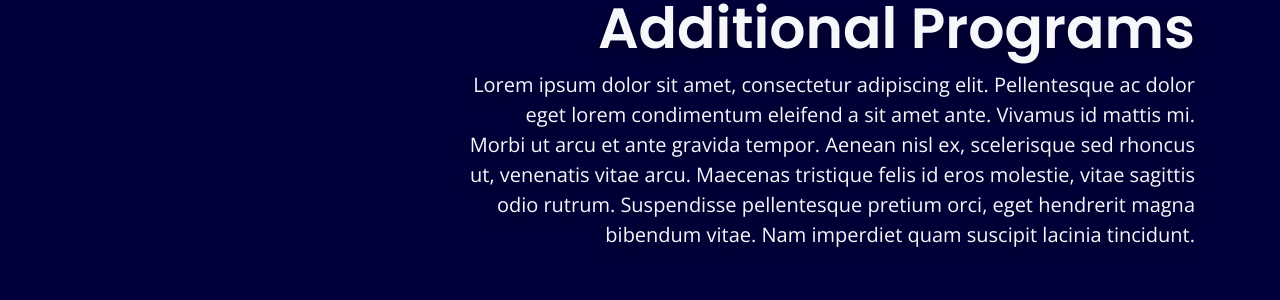
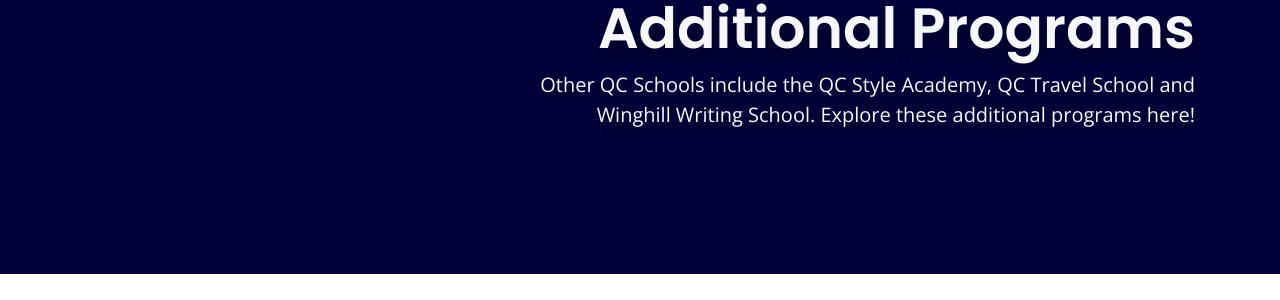
Before and after one commit to QCCareerSchool-Org/qccareerschool.com, a Next.js app: page /programs/additional-programs in a window 1280 px wide. Shown: the part 233-533 px from the top of the page. Built offline with nearby package versions, Linux system fonts and the light colour scheme; no server answers.

Commit message:
Updates additional programs page placeholder

```diff
--- a/src/pages/programs/additional-programs.tsx
+++ b/src/pages/programs/additional-programs.tsx
@@ -21,7 +21,7 @@
           <Col xs={12} md={8} className="offset-md-4">
             <Bar className="text-primary ml-auto" />
             <h1>Additional Programs</h1>
-            <p className="lead">Lorem ipsum dolor sit amet, consectetur adipiscing elit. Pellentesque ac dolor eget lorem condimentum eleifend a sit amet ante. Vivamus id mattis mi. Morbi ut arcu et ante gravida tempor. Aenean nisl ex, scelerisque sed rhoncus ut, venenatis vitae arcu. Maecenas tristique felis id eros molestie, vitae sagittis odio rutrum. Suspendisse pellentesque pretium orci, eget hendrerit magna bibendum vitae. Nam imperdiet quam suscipit lacinia tincidunt.</p>
+            <p className="lead">Other QC Schools include the QC Style Academy, QC Travel School and Winghill Writing School. Explore these additional programs here!</p>
           </Col>
         </Row>
       </Container>
```
